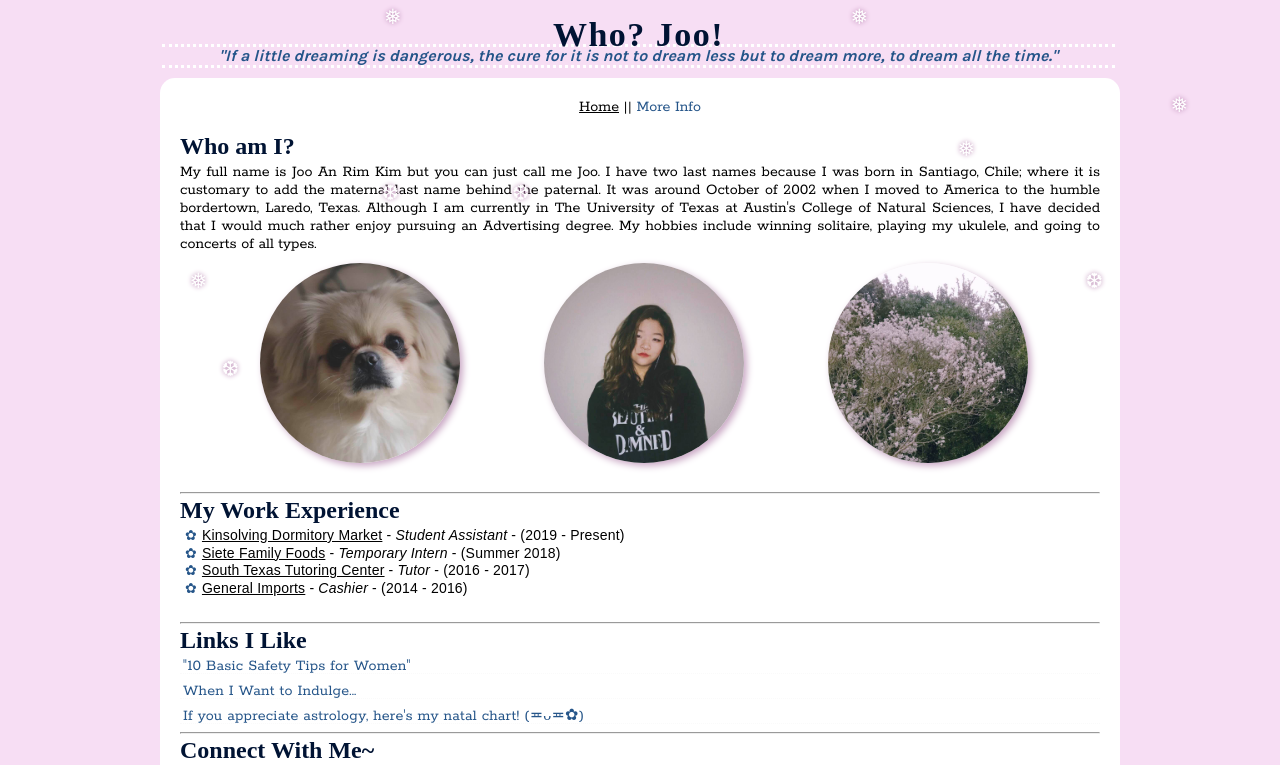
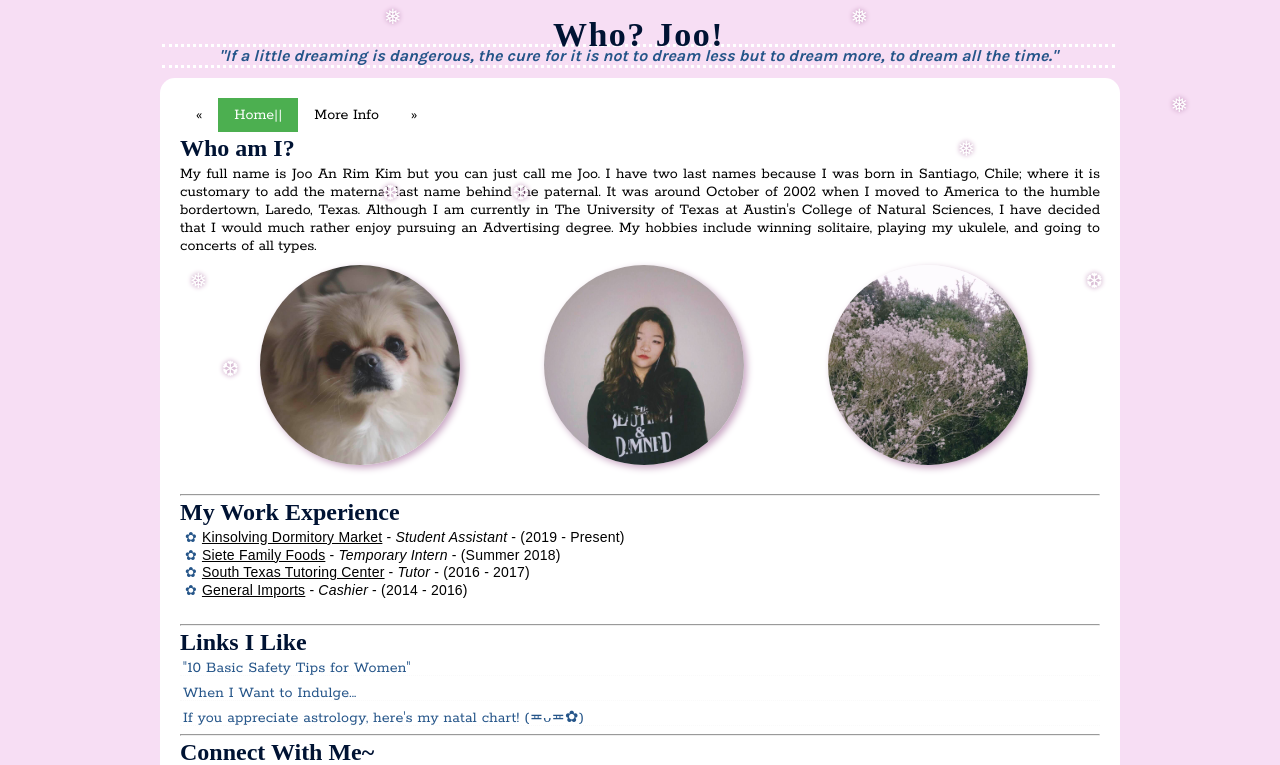
Before and after one commit to jooanrim/jooanrim.github.io, a plain HTML site: page index.html in a window 1280 px wide. Shown: the top 765 px of the page. Drawn offline with Linux system fonts and the light colour scheme; a web font is replaced by a local one.

Commit message:
??120-126

```diff
--- a/index.html
+++ b/index.html
@@ -83,6 +83,27 @@
       ga('send', 'pageview');
 
     </script>
+
+    <style>
+    .pagination {
+      display: inline-block;
+    }
+
+    .pagination a {
+      color: black;
+      float: left;
+      padding: 8px 16px;
+      text-decoration: none;
+    }
+
+    .pagination a.active {
+      background-color: #4CAF50;
+      color: white;
+    }
+
+    .pagination a:hover:not(.active) {background-color: #ddd;}
+    </style>
+
   </head>
   <header>
     <!-- if you like, you can add a favicon in code below.  This is just for fun so google favicon to learn what it is-->
@@ -96,12 +117,16 @@
   <body>
     <div class=clearfix>
       <div id=content>
-        <h3>
-          <u>Home</u>
-          ||
-          <a href="page2.html">More Info</a>
+        <div class="pagination">
+          <h3>
+  <a href="#">&laquo;</a>
+  <a class="active" href="#"<u>Home</u>||</a>
+<a href="page2.html">More Info</a>
+  <a href="#">&raquo;</a>
+
           <!--This link above currently links to the page2 file in Clint's folder on the webspace server.  You'll need to update it to point to your page2 file on webspace -->
         </h3>
+        </div>
         <br>						<!--HINT - This is the code to add a blank line-->
         <h1><b>Who am I?</b></h1>
         <p>My full name is Joo An Rim Kim but you can just call me Joo. I have
```
